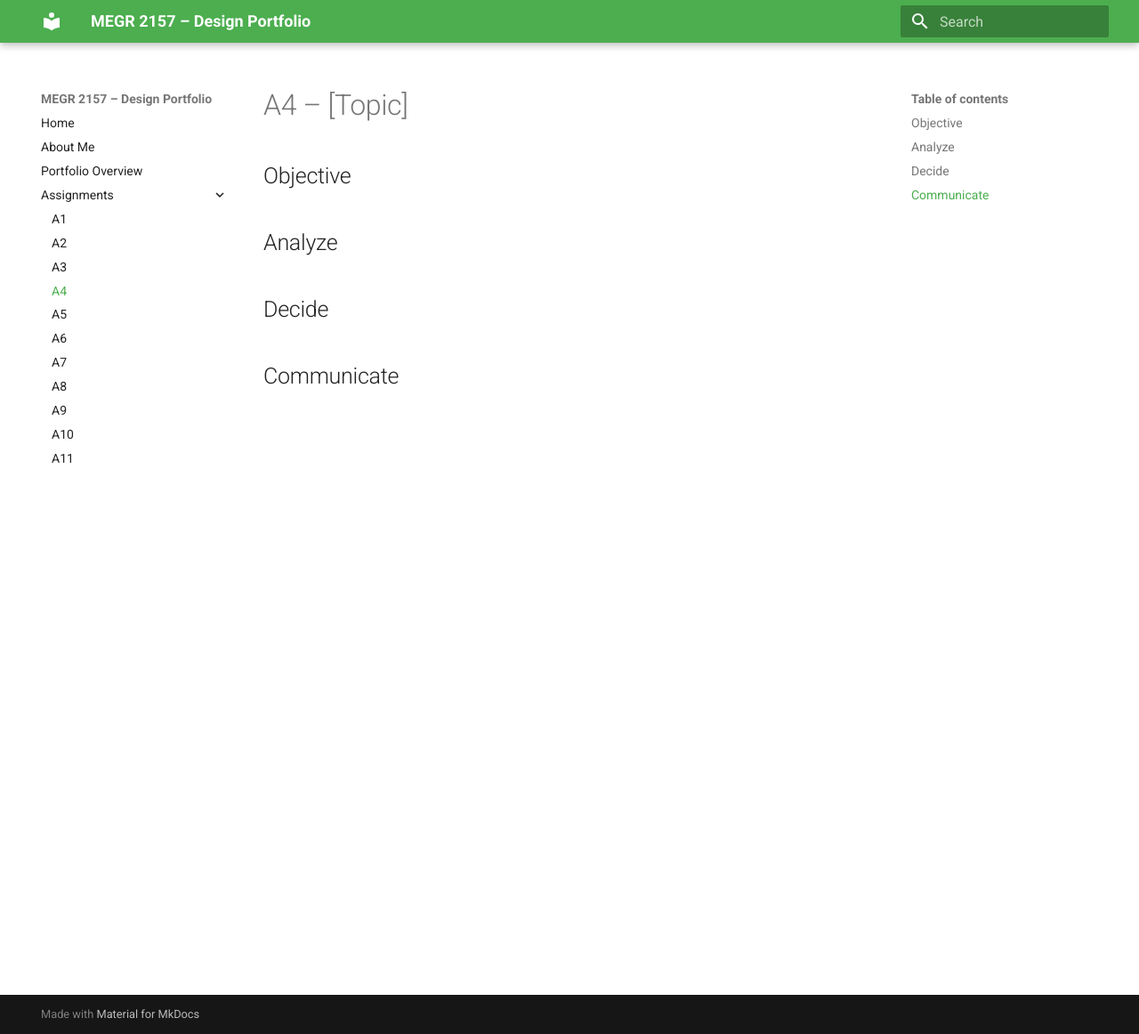
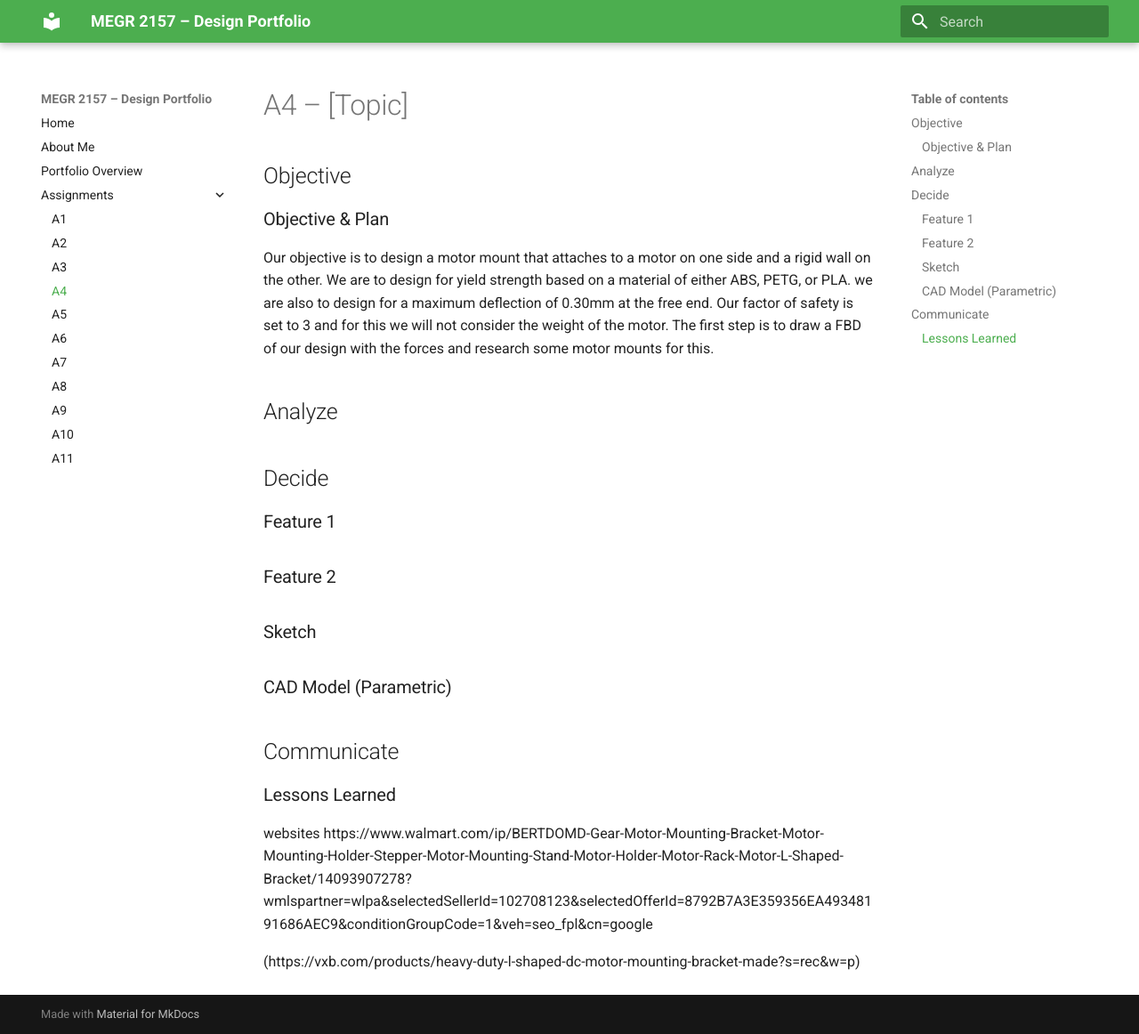
Before and after one commit to Greyson-Boatright/design-projects-portfolio, an MkDocs documentation site: the page built from docs/assignments/A04/index.md, in a window 1280 px wide and 1162 px high. Shown: the whole window at 89% size. Built offline with MkDocs 1.6.1 and Material for MkDocs 9.7.7, drawn with Linux system fonts in a browser that asks for light colours.

Commit message:
Update index.md

```diff
--- a/docs/assignments/A04/index.md
+++ b/docs/assignments/A04/index.md
@@ -1,12 +1,24 @@
 # A4 – [Topic]
 
 ## Objective
-
+### Objective & Plan
+Our objective is to design a motor mount that attaches to a motor on one side and a rigid wall on the other. We are to design for yield strength based on a material of either ABS, PETG, or PLA. we are also to design for a maximum deflection of 0.30mm at the free end. Our factor of safety is set to 3 and for this we will not consider the weight of the motor. The first step is to draw a FBD of our design with the forces and research some motor mounts for this.
 
 ## Analyze
 
 
 ## Decide
+### Feature 1
+### Feature 2
+### Sketch
+### CAD Model (Parametric)
+
+## Communicate
+
+### Lessons Learned
 
 
-## Communicate
+websites
+https://www.walmart.com/ip/BERTDOMD-Gear-Motor-Mounting-Bracket-Motor-Mounting-Holder-Stepper-Motor-Mounting-Stand-Motor-Holder-Motor-Rack-Motor-L-Shaped-Bracket/14093907278?wmlspartner=wlpa&selectedSellerId=102708123&selectedOfferId=8792B7A3E359356EA49348191686AEC9&conditionGroupCode=1&veh=seo_fpl&cn=google
+
+(https://vxb.com/products/heavy-duty-l-shaped-dc-motor-mounting-bracket-made?s=rec&w=p)
```
